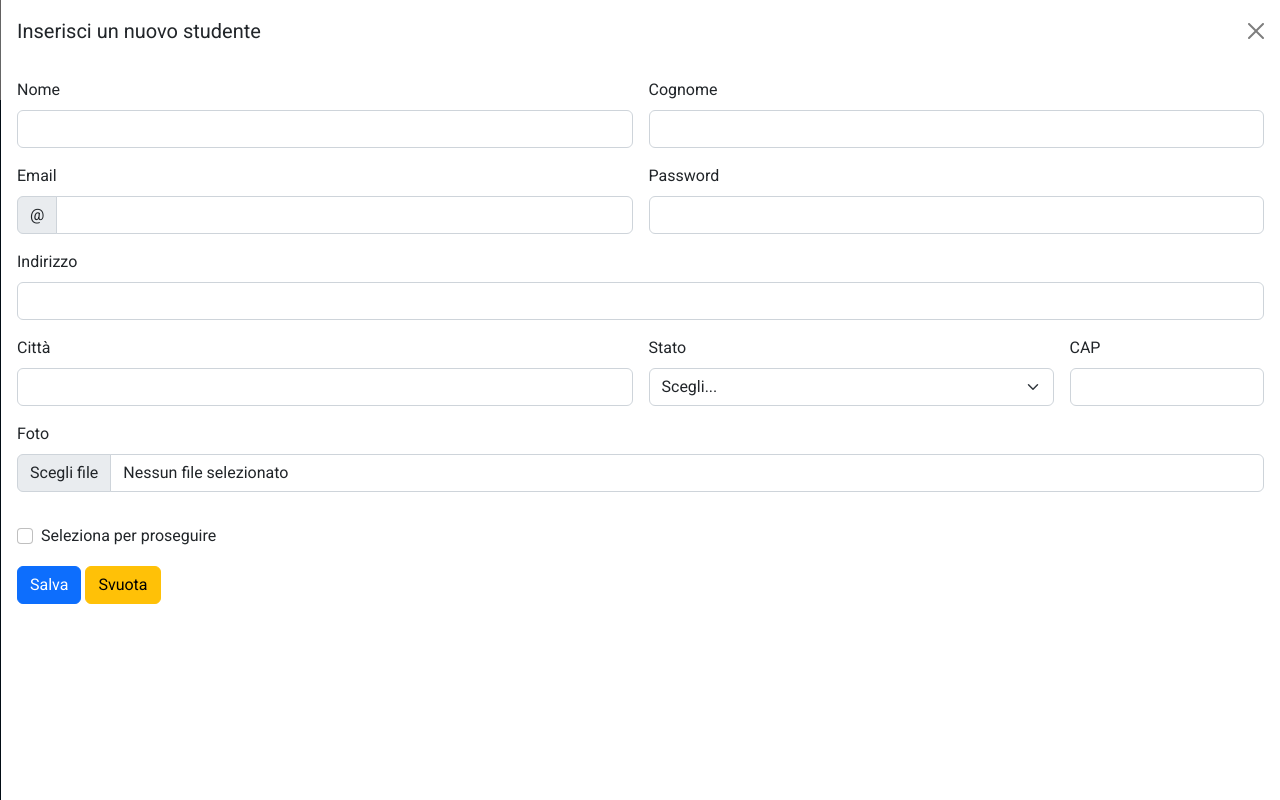
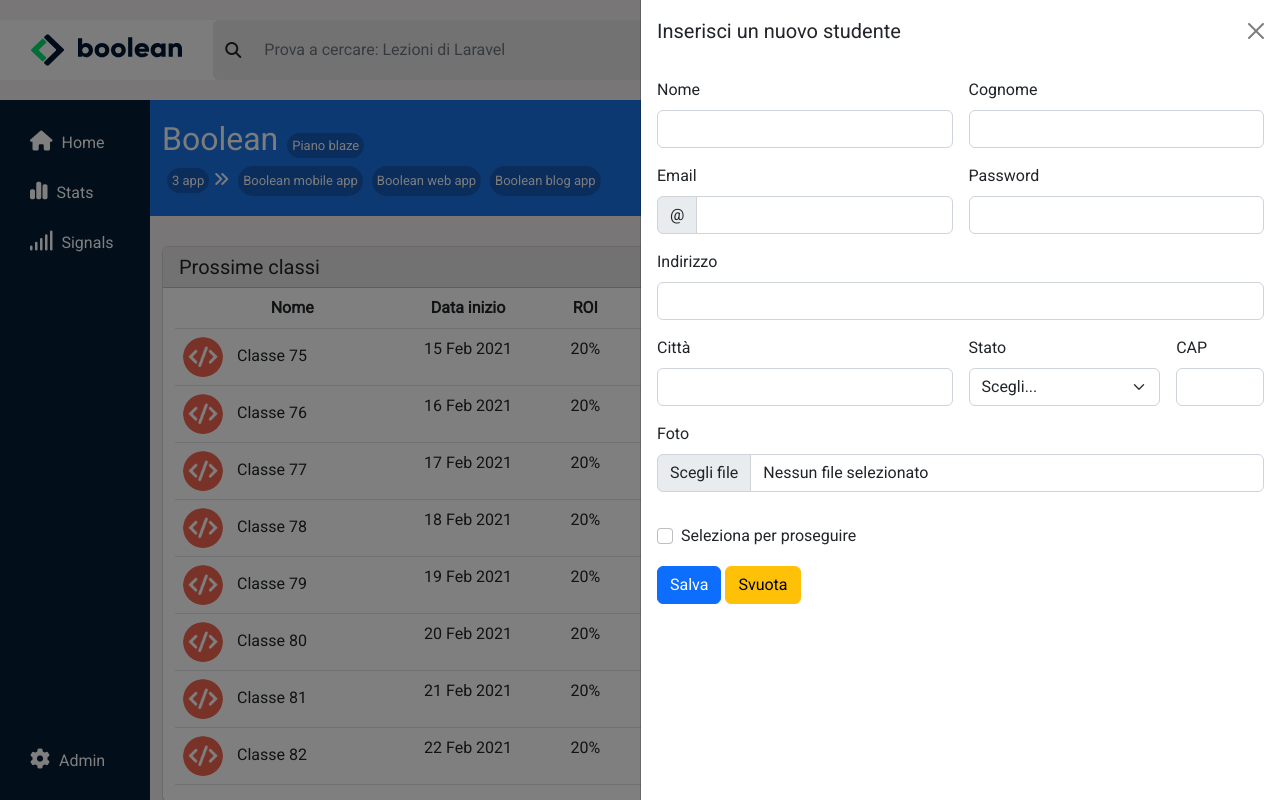
Before and after one commit to alessiam1909/html-css-bootstrap-dashboard, a plain HTML site: page index.html in a window 1280 px wide. Both pictures are taken after a click on the button 1155 px from the left and 139 px from the top of the page. Drawn offline with nearby package versions, Linux system fonts and the light colour scheme.

Commit message:
sistemazione width off canvas

```diff
--- a/css/style.css
+++ b/css/style.css
@@ -183,11 +183,19 @@ main{
     main{
         width: calc(100% - 150px);
     }
+
+    #offcanvasRight{
+        width: 50% ;
+    }
 }
 
 @media screen and (max-width:768px){
     .margin-top{
         margin-top: 210px;
+    }
+
+    #offcanvasRight{
+        width: 100% ;
     }
 }
 
--- a/index.html
+++ b/index.html
@@ -86,7 +86,7 @@
                         <span class="plus">Nuovo studente</span>
                         <button class="btn btn-outline-light" type="button" data-bs-toggle="offcanvas" data-bs-target="#offcanvasRight" aria-controls="offcanvasRight"><i class="fa-solid fa-plus"></i></button>
 
-                        <div class="offcanvas offcanvas-end text-dark w-100"    tabindex="-1" id="offcanvasRight" aria-labelledby="offcanvasRightLabel">
+                        <div class="offcanvas offcanvas-end text-dark "    tabindex="-1" id="offcanvasRight" aria-labelledby="offcanvasRightLabel">
                           <div class="offcanvas-header">
                           <h5 class="offcanvas-title" id="offcanvasRightLabel">Inserisci un nuovo studente</h5>
                           <button type="button" class="btn-close" data-bs-dismiss="offcanvas" aria-label="Close"></button>
```
